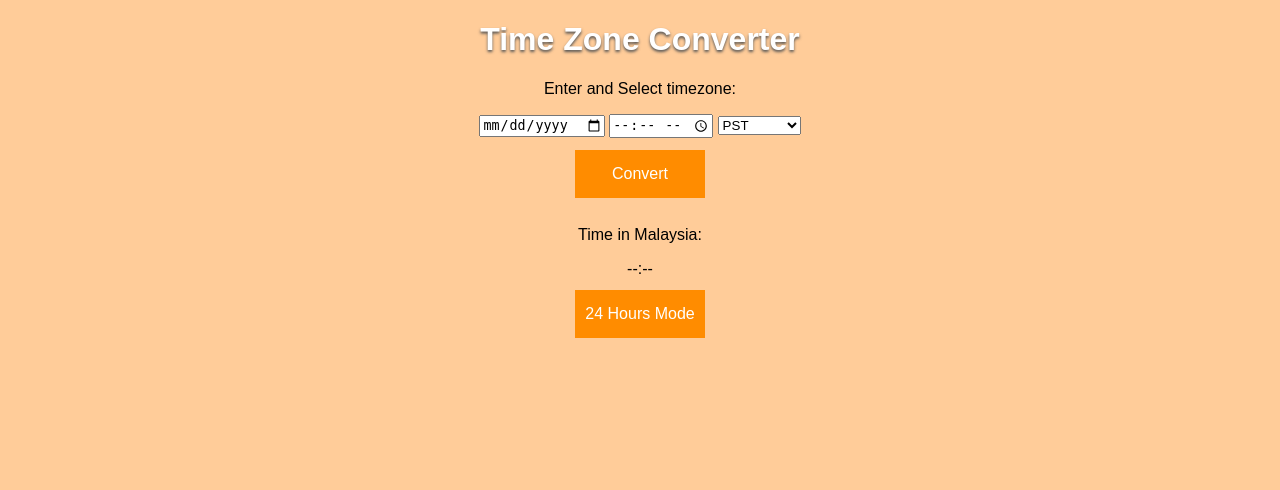
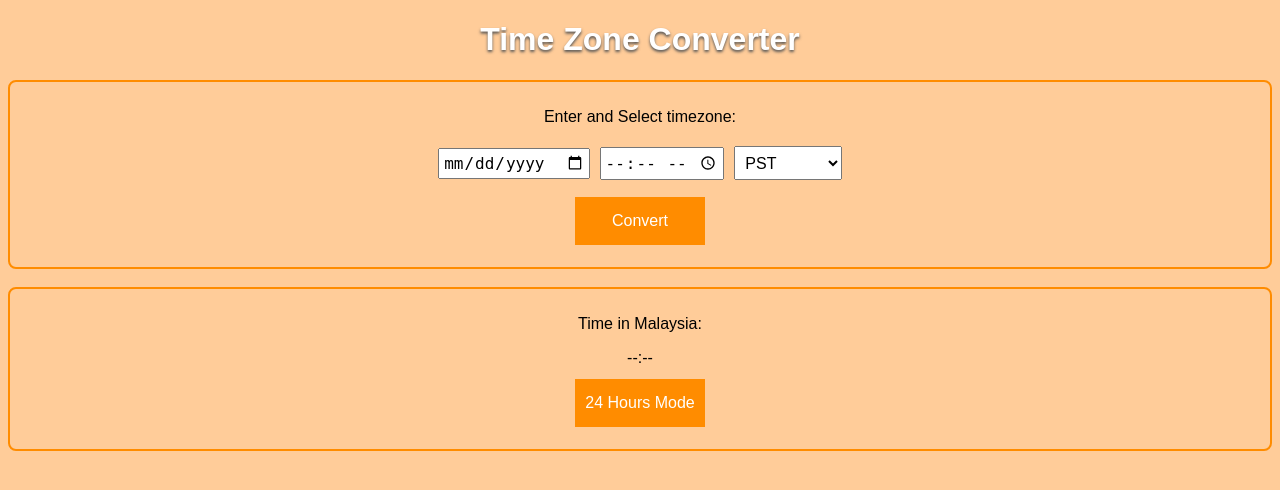
Before and after one commit to trlee/389COM-OpenSourceDevelopment, a PHP site: page /timezone.html in a window 1280 px wide. Shown: the top 490 px of the page. Run offline with PHP 8.4, Linux system fonts and the light colour scheme.

Commit message:
Working in browser, require fixing in extension
Added CSS, content policy error in extension

```diff
--- a/TimeZoneConverter/timezone.css
+++ b/TimeZoneConverter/timezone.css
@@ -35,3 +35,37 @@ h1 {
     	margin: 12px 2px;
     	cursor: pointer;
 }
+
+.input-area {
+	padding: 10px;
+	border: 2px solid darkorange;
+ 	border-radius: 8px;
+}
+
+.output-area {
+	padding: 10px;
+	border: 2px solid darkorange;
+    	border-radius: 8px;
+}
+
+#input-time {
+	padding: 3px;
+	font-size: 16px;
+	margin: 5px;
+}
+
+#input-date {
+	padding: 3px;
+	font-size: 16px;
+}
+
+#zone-time {
+	padding: 6.5px;
+	font-size: 16px;
+
+}
+
+#output-time {
+	padding: 3px;
+	font-size: 16px;
+}
--- a/TimeZoneConverter/timezone.html
+++ b/TimeZoneConverter/timezone.html
@@ -22,6 +22,8 @@
 		<button type="button" id="convert-time" onclick="timeConvert()">Convert</button>
 	</div>
 
+	<br/>
+
 	<div class="output-area">
 		<p>Time in Malaysia: </p>
 		<output type="time" id="output-time">--:--</output>
```
